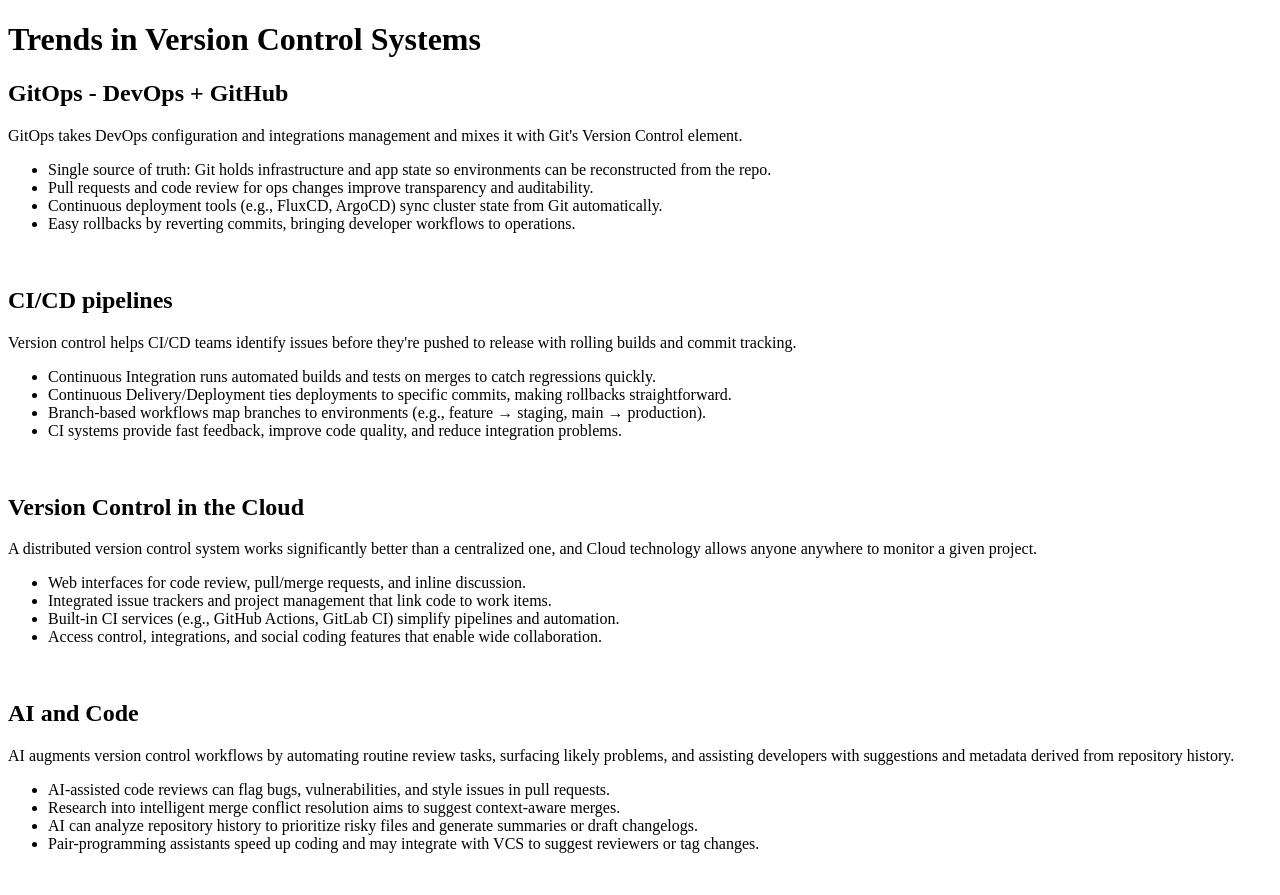
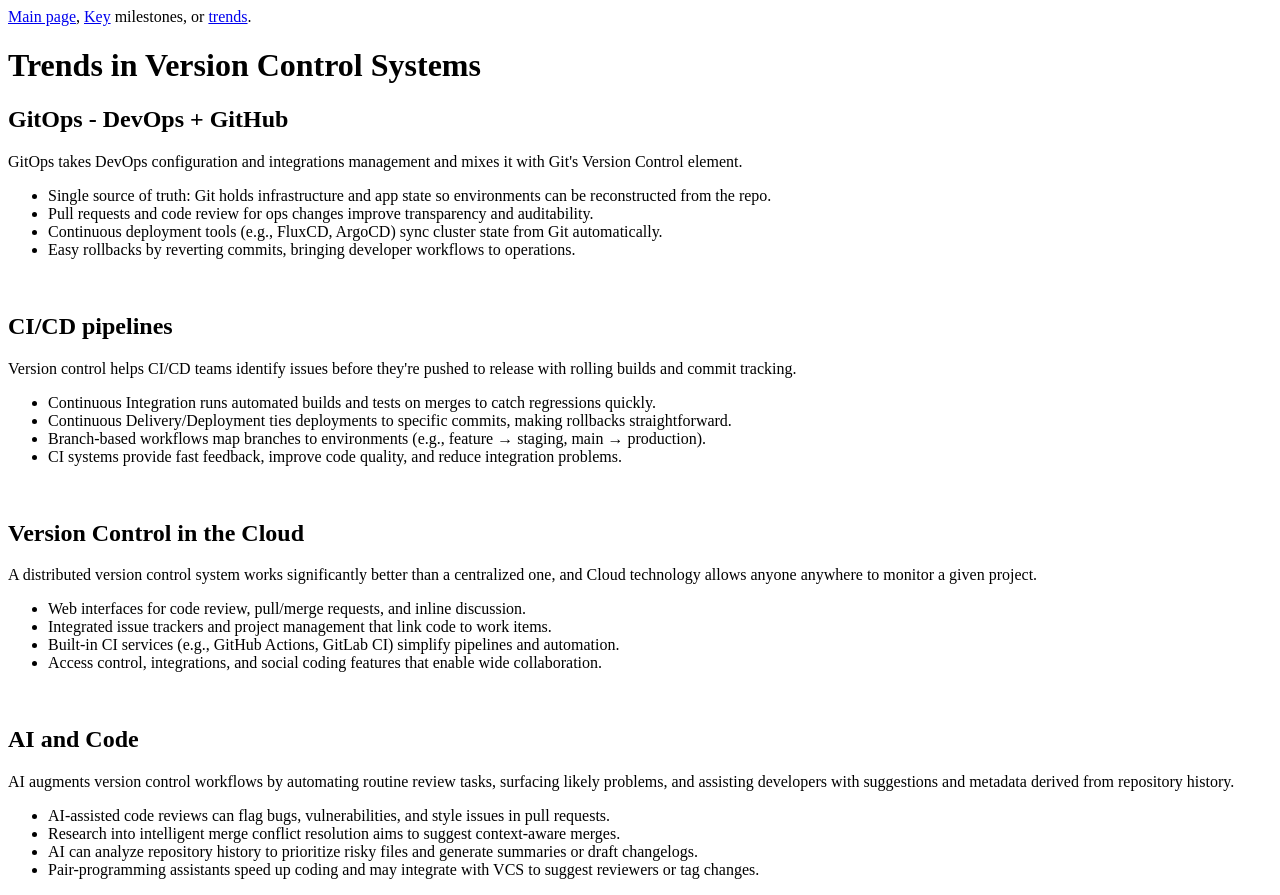
Before and after one commit to enidlodz/vcs-trendy-website, a plain HTML site: page trendy.html in a window 1280 px wide. Before the commit the page ends 869 px from the top, so only its background shows below. Drawn offline with Linux system fonts and the light colour scheme.

Commit message:
Refs to main from trendy

```diff
--- a/trendy.html
+++ b/trendy.html
@@ -4,6 +4,9 @@
     <title>Trends in VCSes - Awesome VCS Website</title>
 </head>
 <body>
+    <ref>
+        <a href="index.html">Main page</a>, <a href="key.html">Key</a> milestones, or <a href="trendy.html">trends</a>.
+    </ref>
     <h1>Trends in Version Control Systems</h1>
     <h2>GitOps - DevOps + GitHub</h2>
     <p>GitOps takes DevOps configuration and integrations management and mixes it with Git's Version Control element.</p>
```
